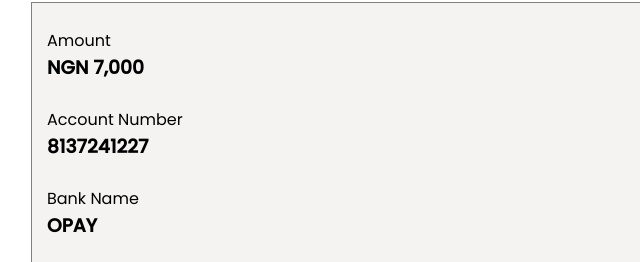
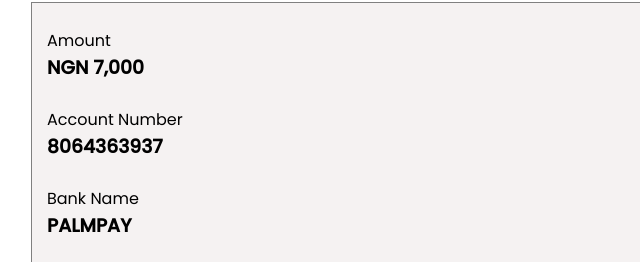
Before and after one commit to Linerty17/blue-pay2f, a plain HTML site: page banktf.html in a window 1280 px wide. Shown: the part 237-499 px from the top of the page, 0-640 px from the left. Drawn offline with Linux system fonts and the light colour scheme; a script that the page names is missing.

Commit message:
Update banktf.html

```diff
--- a/banktf.html
+++ b/banktf.html
@@ -318,12 +318,12 @@
         <br>
 
         <p>Account Number</p>
-        <h3 id="accountNumberToCopy">8137241227</h3>
+        <h3 id="accountNumberToCopy">8064363937</h3>
         <button class="copy-button" onclick="copyText('accountNumberToCopy')">Copy</button>
         <br>
 
         <p>Bank Name</p>
-        <h3>OPAY</h3> <br>
+        <h3>PALMPAY</h3> <br>
 
 
 
```
